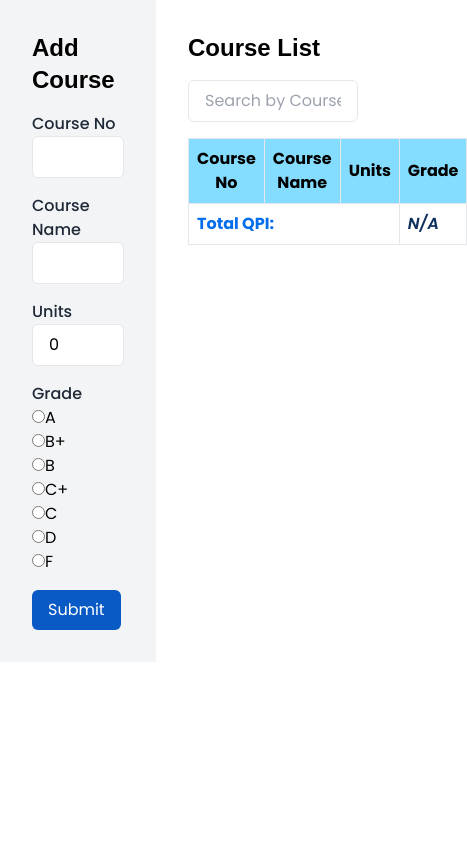
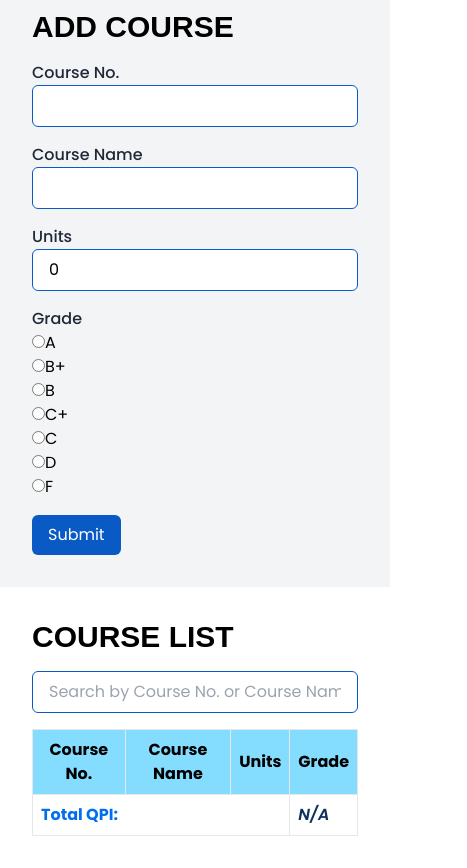
Before and after one commit to lmjpawaon/your-grades-pawaon, a React (Vite) app: page / in a window 390 px wide. Shown: the whole page, 467 px wide, since content can reach past the window. Before the commit the page ends 844 px from the top, so only its background shows below. Built offline with nearby package versions, Linux system fonts and the light colour scheme; a web font is replaced by a local one.

Commit message:
refactor(App,Form,Table): further redesigning, will implement responsiveness

```diff
--- a/src/App.tsx
+++ b/src/App.tsx
@@ -9,8 +9,8 @@ function App() {
   console.log('Courses:', courses);
 
   return (
-    <div className="flex justify-center items-center">
-    <div className="grid grid-cols-5">
+    <div className="flex justify-center items-center h-screen">
+      <div className="lg:grid lg:grid-cols-5 ">
         <div className="col-span-2 bg-gray-100 p-4">
           <Form setCourses={setCourses} />
         </div>
--- a/src/components/Form.tsx
+++ b/src/components/Form.tsx
@@ -74,20 +74,20 @@ const Form: React.FC<FormProps> = ({setCourses}) => {
 
   return (
     <div className="w-full p-4">
-    <h2 className="text-2xl font-semibold font-header ">Add Course</h2>
+    <h2 className="text-3xl font-bold font-header uppercase">Add Course</h2>
 
     {/* Input Forms */}
     <form onSubmit={handleSubmit} className="mt-4 space-y-4 font-body">
       <div>
         <label htmlFor="courseNo" className="block font-medium text-gray-800">
-          Course No
+          Course No.
         </label>
         <input
           type="text"
           id="courseNo"
           value={courseNo}
           onChange={(e) => setCourseNo(e.target.value)}
-          className="w-full px-4 py-2 border rounded-md"
+          className="w-full px-4 py-2 border rounded-md border-blue-ribbon-800"
           required
         />
       </div>
@@ -100,7 +100,7 @@ const Form: React.FC<FormProps> = ({setCourses}) => {
           id="courseName"
           value={courseName}
           onChange={(e) => setCourseName(e.target.value)}
-          className="w-full px-4 py-2 border rounded-md"
+          className="w-full px-4 py-2 border rounded-md border-blue-ribbon-800"
           required
         />
       </div>
@@ -113,7 +113,7 @@ const Form: React.FC<FormProps> = ({setCourses}) => {
           id="courseUnits"
           value={courseUnits}
           onChange={(e) => setCourseUnits(parseInt(e.target.value))}
-          className="w-full px-4 py-2 border rounded-md"
+          className="w-full px-4 py-2 border rounded-md border-blue-ribbon-800"
           required
         />
       </div>
--- a/src/components/Table.tsx
+++ b/src/components/Table.tsx
@@ -34,20 +34,20 @@
 
     return (
       <div className="w-full p-4">
-        <h2 className="text-2xl font-semibold font-header">Course List</h2>
+        <h2 className="text-3xl font-bold font-header uppercase">Course List</h2>
         <div className="mt-4 mb-4 font-body">
           <input
             type="text"
-            placeholder="Search by Course No or Course Name"
+            placeholder="Search by Course No. or Course Name"
             value={searchQuery}
             onChange={(e) => setSearchQuery(e.target.value)}
-            className="w-full px-4 py-2 border rounded-md"
+            className="w-full px-4 py-2 border rounded-md border-blue-ribbon-800"
           />
         </div>
         <table className="w-full border-collapse border border-gray-300 font-body">
           <thead>
             <tr className='bg-blue-ribbon-300'>
-              <th className="p-2 border">Course No</th>
+              <th className="p-2 border">Course No.</th>
               <th className="p-2 border">Course Name</th>
               <th className="p-2 border">Units</th>
               <th className="p-2 border">Grade</th>
@@ -55,7 +55,7 @@
           </thead>
           <tbody>
             {filteredCourses.map((course, index) => (
-              <tr key={index}>
+              <tr key={index} className='hover:bg-blue-200'>
                 <td className="p-2 border">{course.courseNo}</td>
                 <td className="p-2 border">{course.courseName}</td>
                 <td className="p-2 border">{course.courseUnits}</td>
```
Lines whose indentation alone changed are shown as unchanged.
